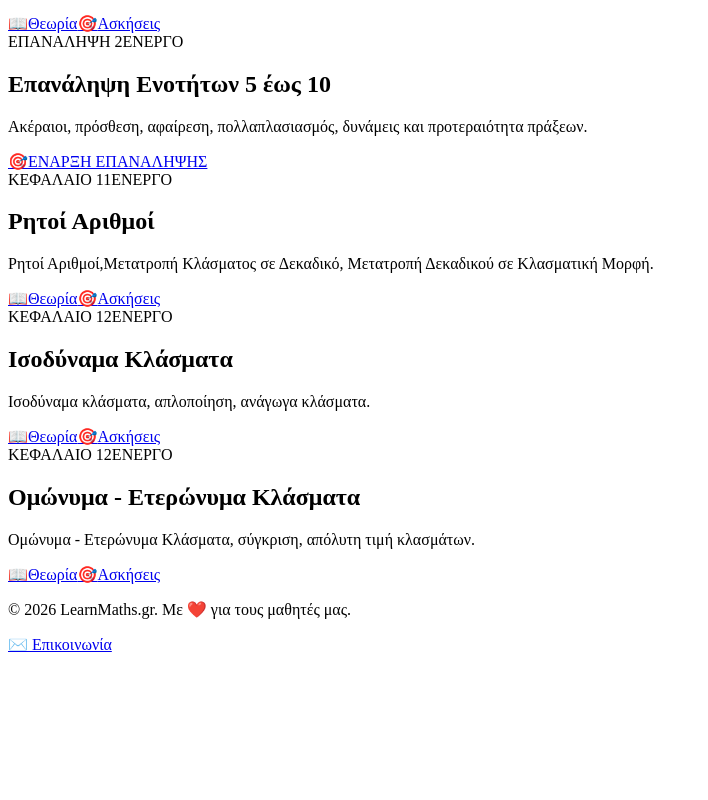
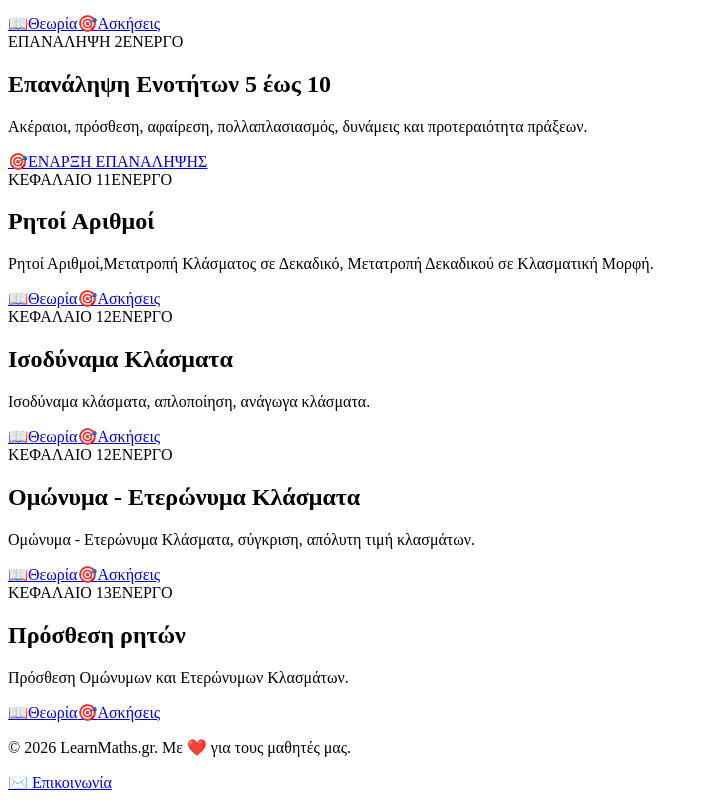
Before and after one commit to gkrimpas-lab/learn-maths-2026, a Next.js app: page /a-gymnasiou in a window 1280 px wide. Shown: the part 1649-2449 px from the top of the page, without its empty margins (0-708 px from the left). Before the commit the page ends 2311 px from the top, so only its background shows below. Built offline with nearby package versions, Linux system fonts and the light colour scheme.

Commit message:
Update index.js

```diff
--- a/pages/a-gymnasiou/index.js
+++ b/pages/a-gymnasiou/index.js
@@ -126,6 +126,14 @@ const CHAPTERS = [
     badge: 'ΚΕΦΑΛΑΙΟ 12',
     active: true,
   },
+   {
+    id: '16',
+    slug: '16-prosthesi-klasmata',
+    title: 'Πρόσθεση ρητών',
+    desc: 'Πρόσθεση Ομώνυμων και Ετερώνυμων Κλασμάτων.',
+    badge: 'ΚΕΦΑΛΑΙΟ 13',
+    active: true,
+  },
 ];
 
 export default function AGymnasiouIndex() {
```
